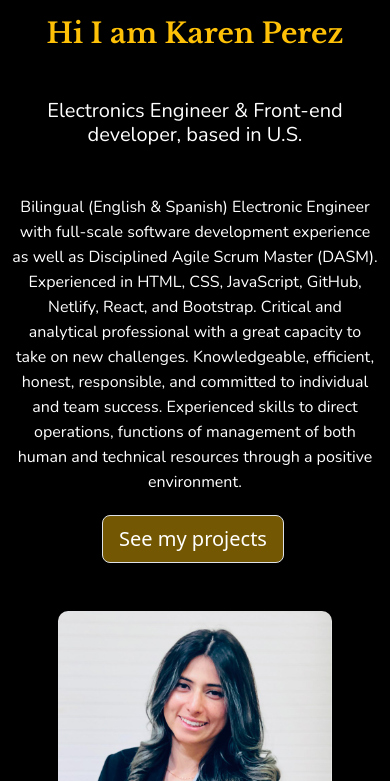
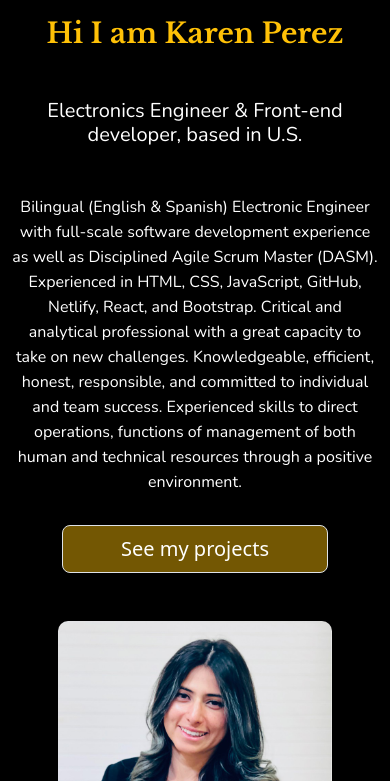
Before and after one commit to KarenJPerez1280/portfolio-Perez2, a plain HTML site: page about.html in a window 390 px wide. Shown: the part 63-844 px from the top of the page. Drawn offline with nearby package versions, Linux system fonts and the light colour scheme.

Commit message:
reponsive final

```diff
--- a/about.html
+++ b/about.html
@@ -85,7 +85,7 @@
                         of both
                         human and technical resources through a positive environment.
                     </p>
-                    <a href="" class="btn border btn-lg button mb-5">
+                    <a href="/work.html" class="btn border btn-lg button-projects mb-5">
                         See my projects
                     </a>
                 </div>
--- a/styles.css
+++ b/styles.css
@@ -92,6 +92,14 @@ h5 {
 
 }
 
+.button-projects {
+    margin: 20px 172px;
+    background-color: #ffc10773;
+    color: var(--secondary-color);
+    display: block;
+
+}
+
 .button:hover {
     background-color: var(--primary-color);
 }
@@ -139,8 +147,12 @@ i {
     .parragraph {
         font-size: 20px;
         margin-bottom: 0px;
+    }
 
-
+    .button-projects {
+        display: block;
+        text-align: center;
+        margin: 30px 50px;
     }
 
 
```
